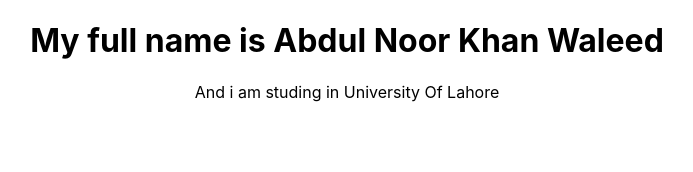
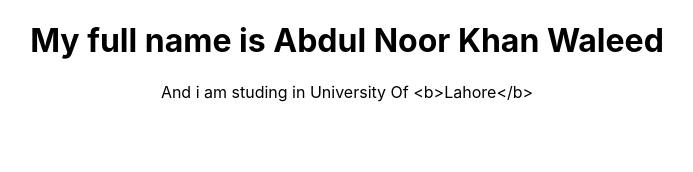
Before and after one commit to abdulnoorkhanwaleed/my-app, a React (Create React App) app: page / in a window 1280 px wide. Shown: the top 172 px of the page, without its empty margins (293-986 px from the left). Built offline with nearby package versions, Linux system fonts and the light colour scheme.

Commit message:
Update App.js

```diff
--- a/src/App.js
+++ b/src/App.js
@@ -5,7 +5,7 @@
 function App() {
   return (
     <div className="App">
-      <Dinner myName="Abdul Noor Khan Waleed" uniName="University Of Lahore "/>
+      <Dinner myName="Abdul Noor Khan Waleed" uniName="University Of <b>Lahore</b> "/>
     </div>
   );
 }
```
